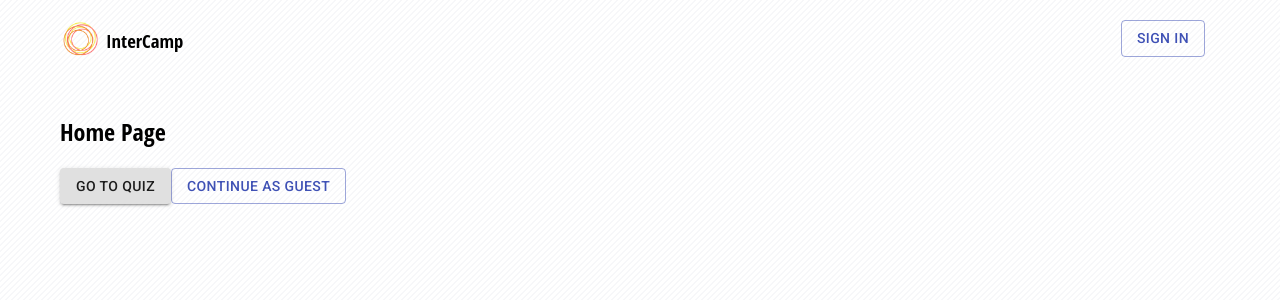
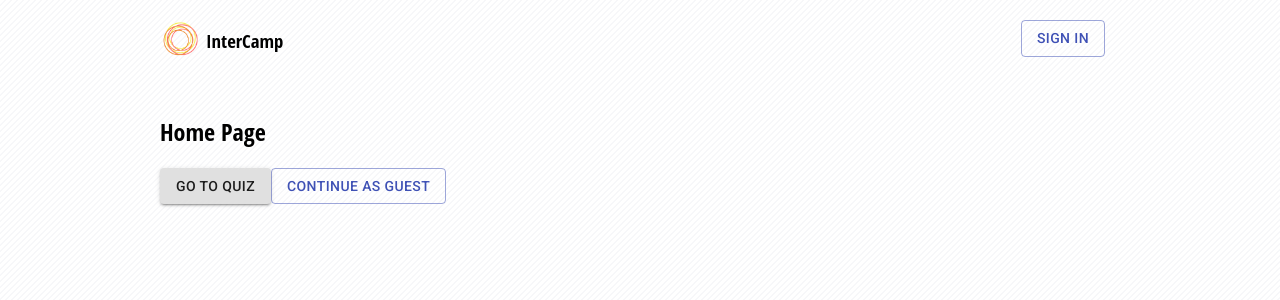
Before and after one commit to Inter-Camp/InterCamp, a React (Create React App) app: page / in a window 1280 px wide. Shown: the top 300 px of the page. Built offline with nearby package versions, Linux system fonts and the light colour scheme.

Commit message:
add standart page size

```diff
--- a/src/App.css
+++ b/src/App.css
@@ -1,6 +1,9 @@
 body {
   font-family: "Open Sans Condensed", sans-serif;
-  padding: 20px 60px;
+  padding: 20px 120px;
+  margin: 0 auto;
+  max-width: 1200px;
+
 }
 
 a {
```
